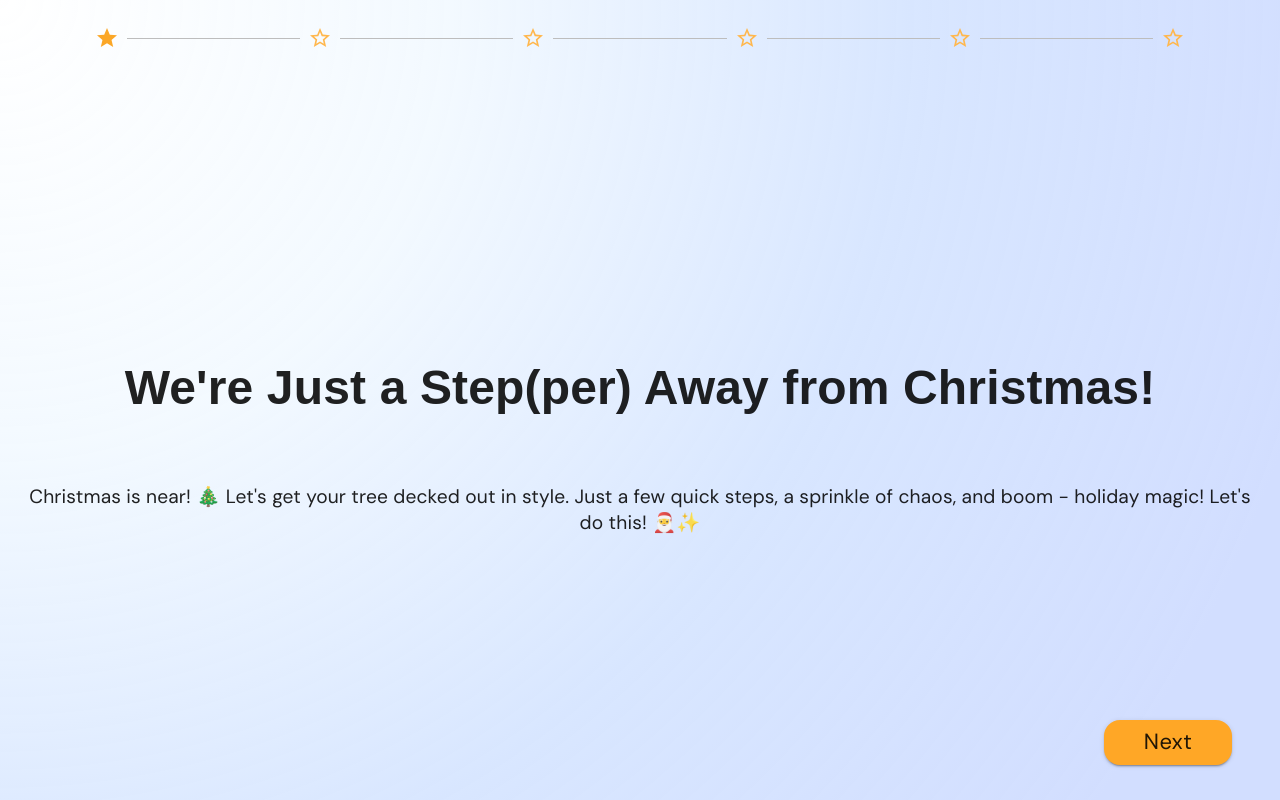
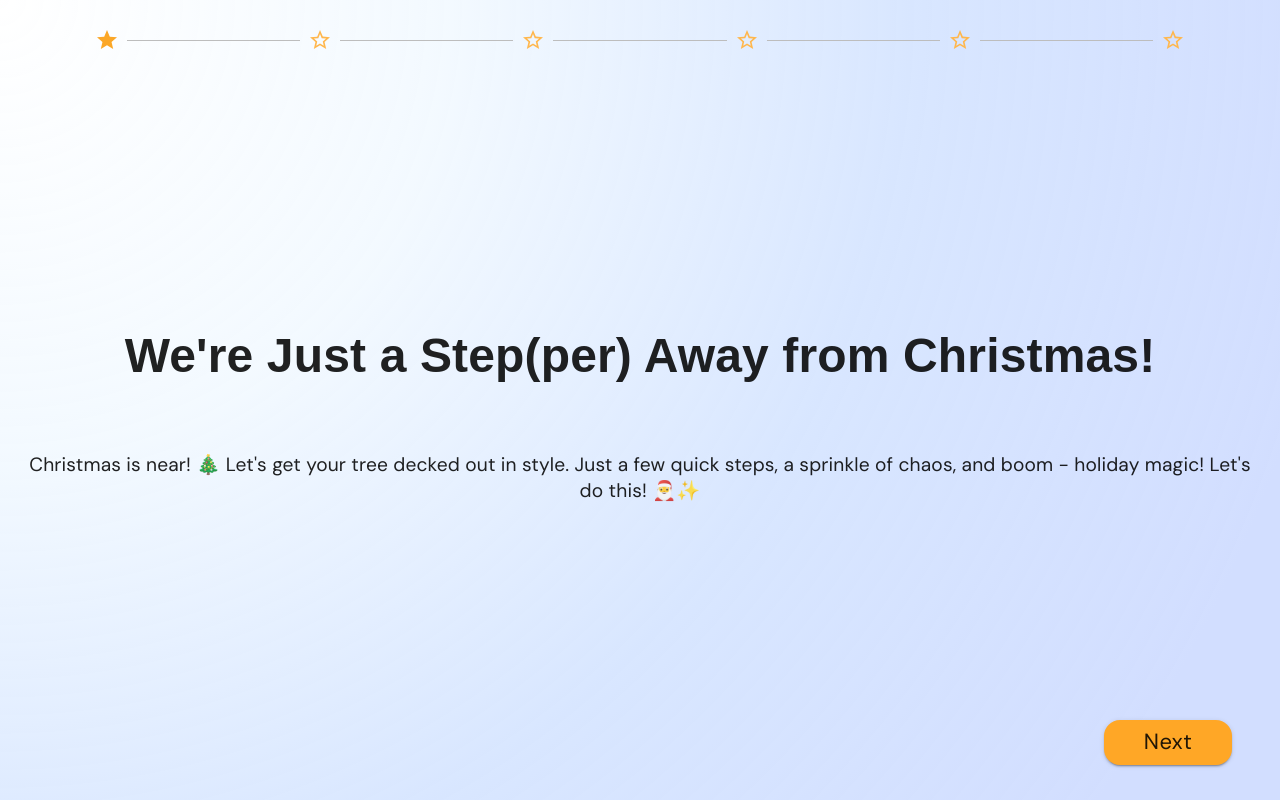
Before and after one commit to stastnan/christmas-tree, a React (Vite) app: page / in a window 1280 px wide. Built offline with nearby package versions, Linux system fonts and the light colour scheme; a web font is replaced by a local one.

Commit message:
chore: minor layout update

```diff
--- a/src/app/config/constants.ts
+++ b/src/app/config/constants.ts
@@ -2,7 +2,7 @@ export const DEFAULT_SIZE = "2rem";
 export const GLOW_COLOR = "rgba(255, 255, 255, 0.8)";
 export const SHADOW_COLOR = "rgba(0, 0, 0, 0.3)";
 
-export const MOBILE_HEADER_HEIGHT = 92.5;
+export const MOBILE_HEADER_HEIGHT = 85;
 export const DESKTOP_HEADER_HEIGHT = 80;
 export const MOBILE_FOOTER_HEIGHT = 90;
 export const DESKTOP_FOOTER_HEIGHT = 116;
--- a/src/features/components/DesktopStepper.tsx
+++ b/src/features/components/DesktopStepper.tsx
@@ -9,7 +9,12 @@ import {
 import { Star, StarOutline } from "@mui/icons-material";
 import { useStepNavigation } from "@hooks/useNavigation";
 import { Color } from "@config/styles/colors";
-import { MOBILE_HEADER_HEIGHT, DESKTOP_HEADER_HEIGHT } from "@config/constants";
+import {
+  MOBILE_HEADER_HEIGHT,
+  DESKTOP_HEADER_HEIGHT,
+  DESKTOP_FOOTER_HEIGHT,
+  MOBILE_FOOTER_HEIGHT,
+} from "@config/constants";
 import Step1 from "@features/steps/step1/Step1";
 import Step2 from "@features/steps/step2/Step2";
 import Step3 from "@features/steps/step3/Step3";
@@ -57,13 +62,16 @@ export default function DesktopStepper() {
         width: "100vw",
         textAlign: "center",
         height: { xs: "100dvh", md: "100vh" },
-        justifyContent: "space-between",
       }}
     >
       <Stack
         direction="row"
         sx={{
           height: {
+            xs: `${MOBILE_HEADER_HEIGHT}px`,
+            md: `${DESKTOP_HEADER_HEIGHT}px`,
+          },
+          minHeight: {
             xs: `${MOBILE_HEADER_HEIGHT}px`,
             md: `${DESKTOP_HEADER_HEIGHT}px`,
           },
@@ -104,12 +112,12 @@ export default function DesktopStepper() {
       </Stack>
       <Box
         sx={{
-          mt: { xs: -2, md: 4 },
-          mb: { xs: 5, md: 2 },
+          mt: { xs: 0, md: 4 },
+          mb: { xs: 0, md: 2 },
           px: { xs: 2, md: 0 },
           height: {
-            xs: `calc(100vh - ${MOBILE_HEADER_HEIGHT}px )`,
-            md: `calc(100vh - ${DESKTOP_HEADER_HEIGHT}px)`,
+            xs: `calc(100vh - ${MOBILE_HEADER_HEIGHT}px - ${MOBILE_FOOTER_HEIGHT}px - 5rem)`,
+            md: `calc(100vh - ${DESKTOP_HEADER_HEIGHT}px - ${DESKTOP_FOOTER_HEIGHT}px )`,
           },
         }}
       >
--- a/src/features/steps/step4/Step4.tsx
+++ b/src/features/steps/step4/Step4.tsx
@@ -32,12 +32,12 @@ export default function Step4({
   return (
     <DndProvider
       backend={md ? HTML5Backend : TouchBackend}
-      options={{ enableMouseEvents: true }}
+      options={{ enableMouseEvents: true, enableTouchEvents: true }}
     >
       <Stack
         sx={{
           width: "100%",
-          height: { xs: "100%", md: "auto" },
+          height: "100%",
           flexDirection: "column",
           justifyContent: "center",
           alignItems: "center",
```
